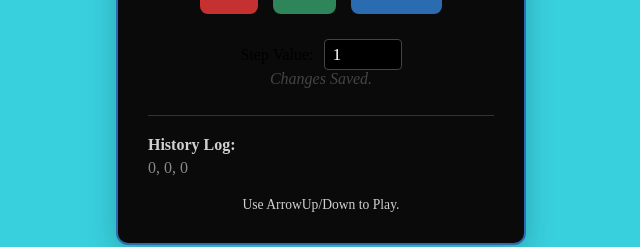
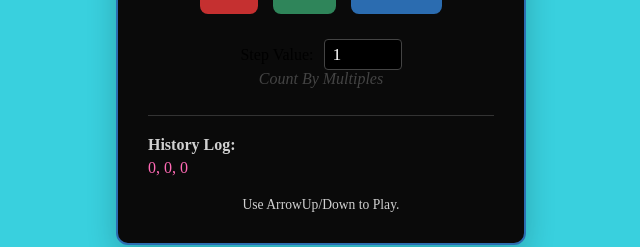
Before and after one commit to traceynicole71-cloud/Lab-10.1, a React (Vite) app: page / in a window 1280 px wide. Shown: the part 429-676 px from the top of the page, without its empty margins (319-959 px from the left). Built offline with nearby package versions, Linux system fonts and the light colour scheme.

Commit message:
color updates

```diff
--- a/src/App.css
+++ b/src/App.css
@@ -107,7 +107,7 @@
 }
 
 .history-list {
-  color: #888;
+  color: #ff69b4;
   white-space: normal;
   overflow-wrap: anywhere;
   word-break: normal;
--- a/src/components/AdvancedCounter.tsx
+++ b/src/components/AdvancedCounter.tsx
@@ -64,7 +64,7 @@ const AdvancedCounter: React.FC = () => {
             </div>
 
             <div className="status-area">
-                {isSaving ? <em>Writing...</em> : <em>Changes Saved.</em>}
+                {isSaving ? <em>Writing...</em> : <em>Count By Multiples</em>}
                 </div>
 
         <hr className="divider" />
```
